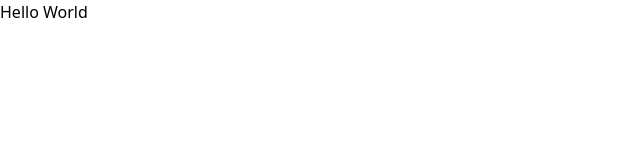
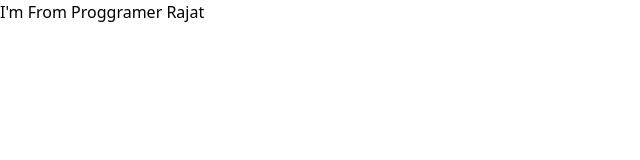
Before and after one commit to Biswajit-Singha/FirstReactProject, a React (Vite) app: page / in a window 1280 px wide. Shown: the top 160 px of the page, without its empty margins (0-640 px from the left). Built offline with nearby package versions, Linux system fonts and the light colour scheme.

Commit message:
second commit

```diff
--- a/src/App.jsx
+++ b/src/App.jsx
@@ -3,7 +3,7 @@ import './App.css'
 function App() {
 
   return (
-    <div>Hello World</div>
+    <div> I'm From Proggramer Rajat </div>
   )
 }
 
```
